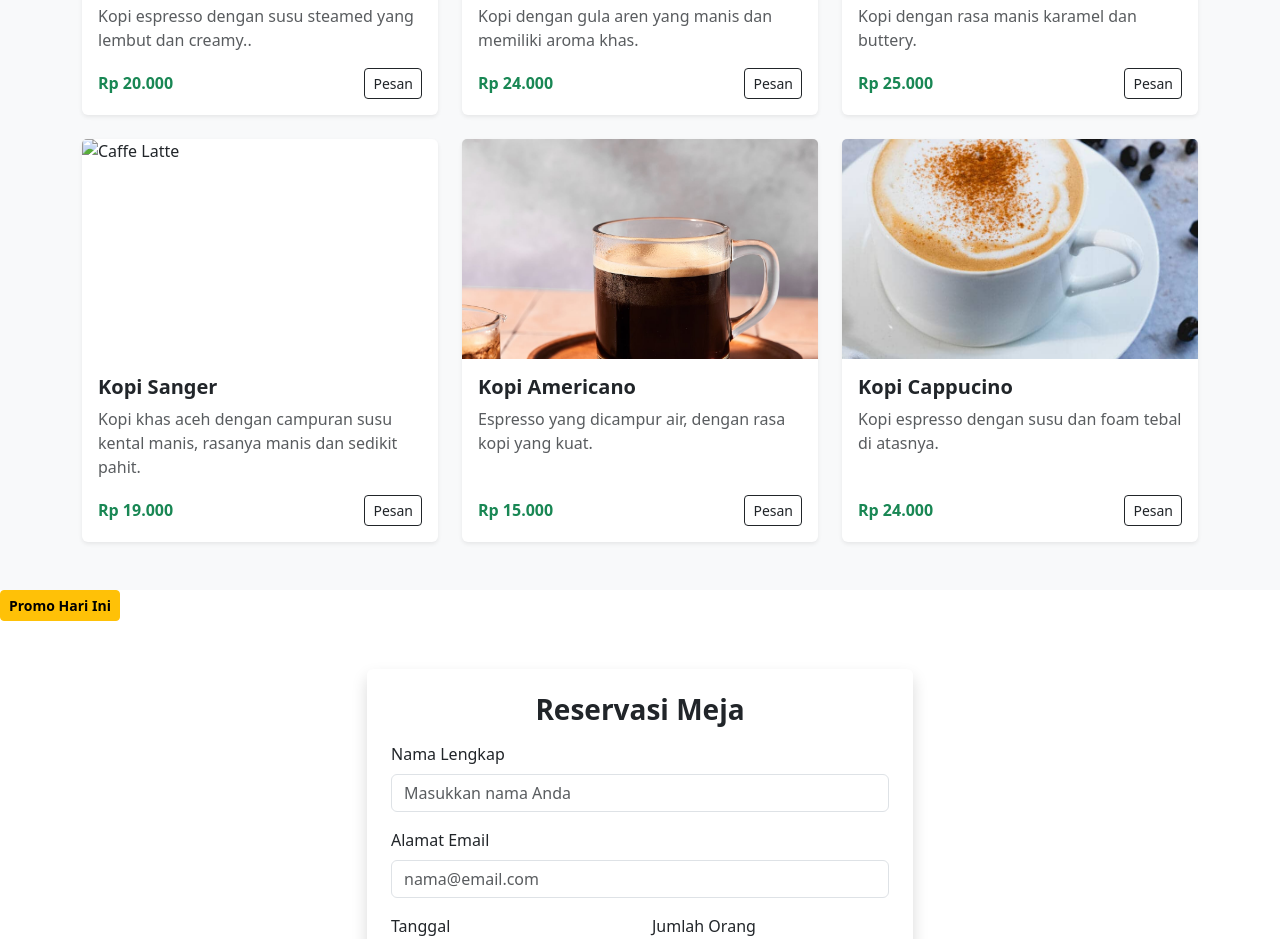
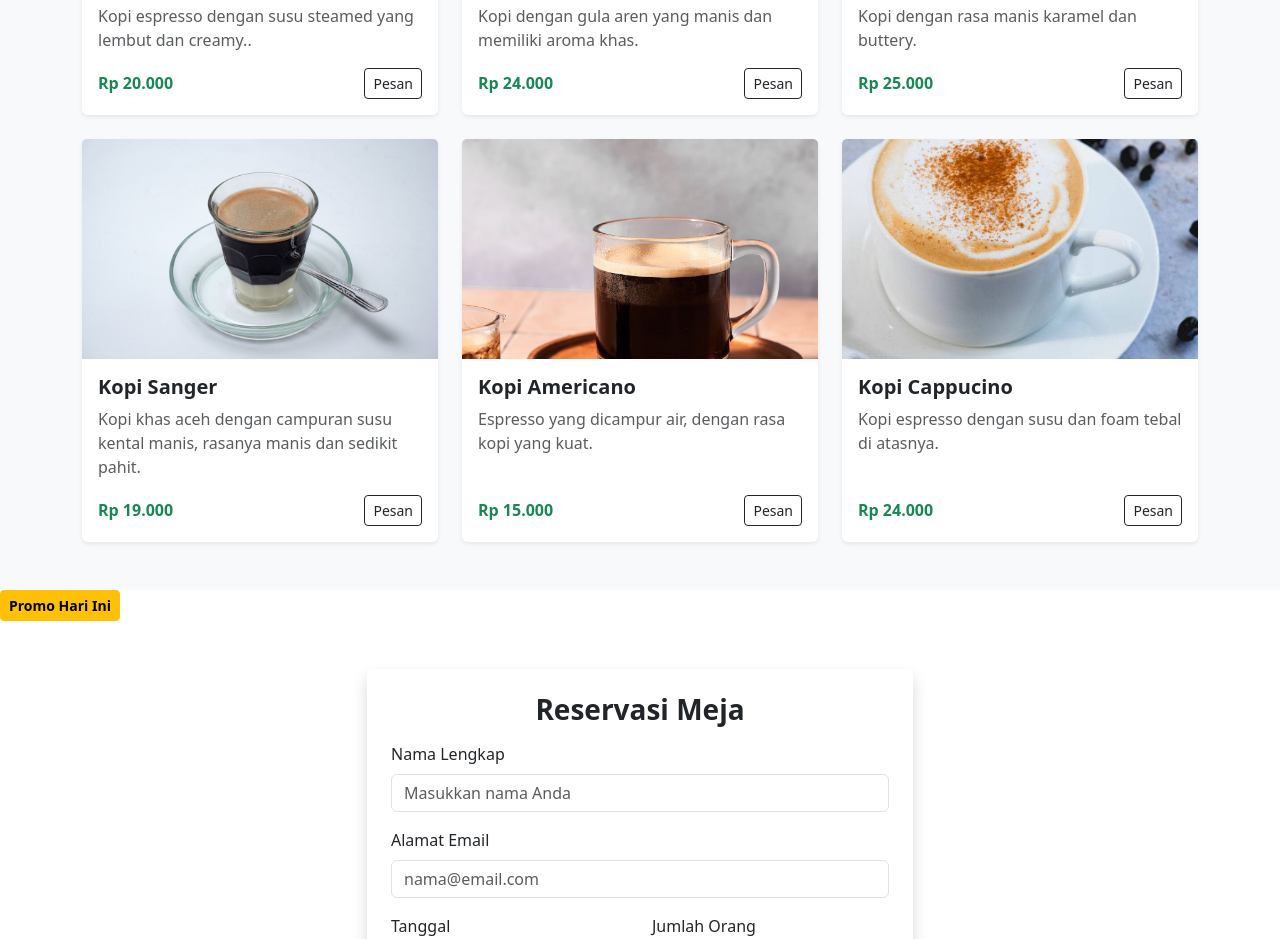
Before and after one commit to kanaya-imup/website-cafe, a plain HTML site: page index.html in a window 1280 px wide. Shown: the part 2160-3099 px from the top of the page. Drawn offline with nearby package versions, Linux system fonts and the light colour scheme.

Commit message:
Change image source from sanger.jpg to sanger.jpeg
Memperbaiki

```diff
--- a/index.html
+++ b/index.html
@@ -105,7 +105,7 @@
   <!-- Card Menu 4 -->
  <div class="col-12 col-md-4">
  <div class="card h-100 shadow-sm border-0">
- <img src="sanger.jpg" class="card-img-top" alt="Caffe Latte" style="height: 220px; object-fit: cover;">
+ <img src="sanger.jpeg" class="card-img-top" alt="Caffe Latte" style="height: 220px; object-fit: cover;">
  <div class="card-body d-flex flex-column">
  <h5 class="card-title fw-bold">Kopi Sanger</h5>
  <p class="card-text text-muted">Kopi khas aceh dengan campuran susu kental manis, rasanya manis dan sedikit pahit.</p>
```
